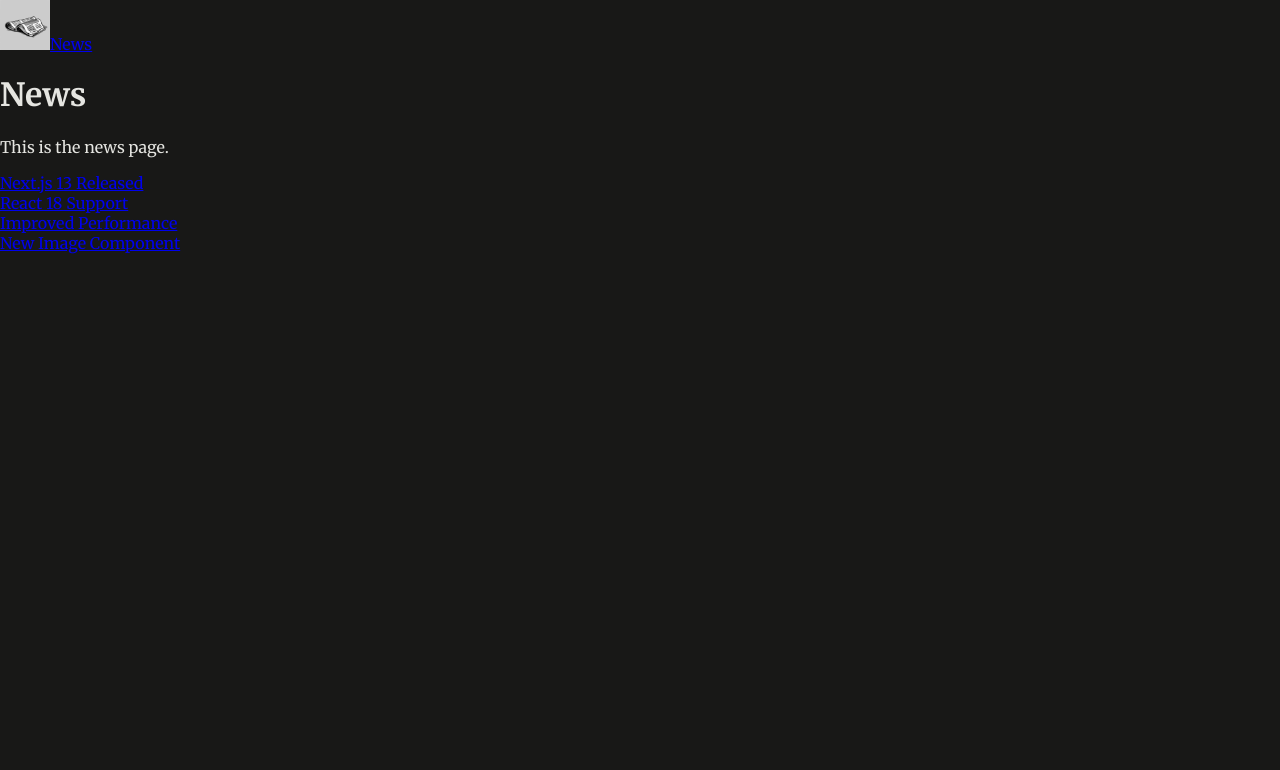
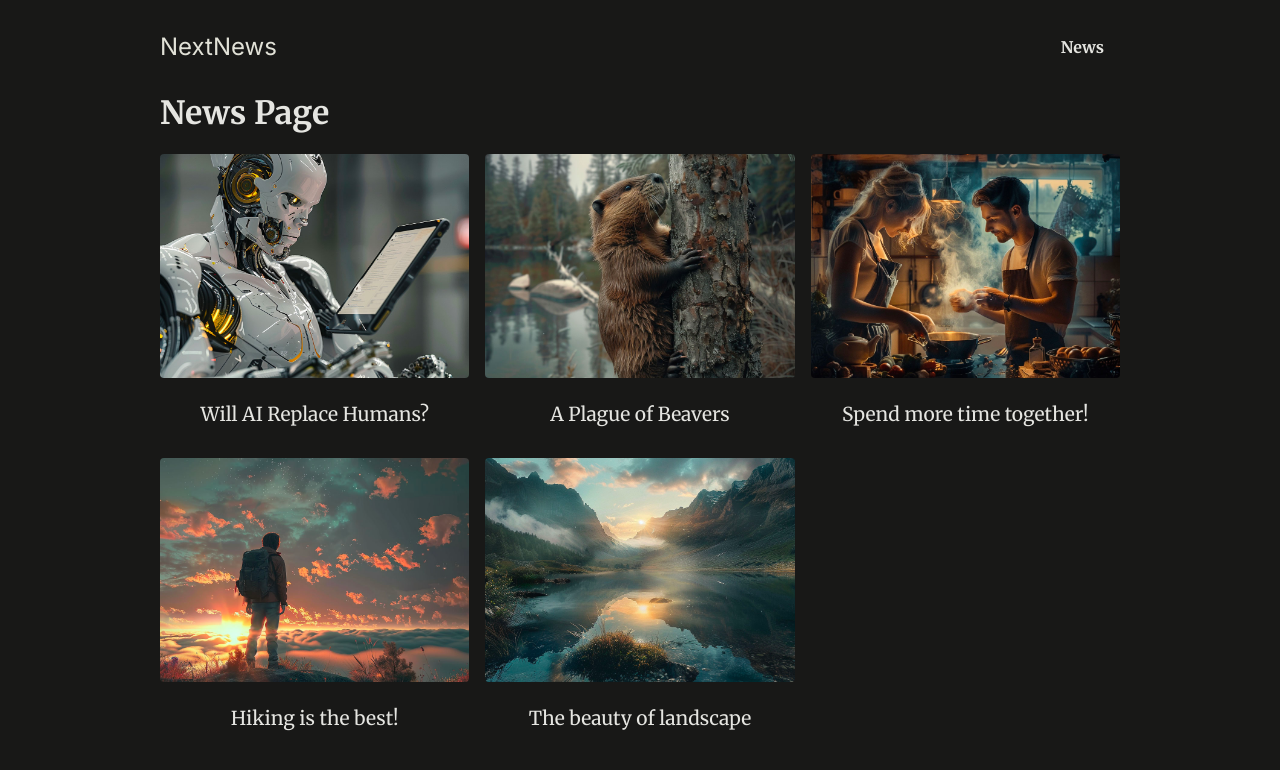
Before and after one commit to jacobgarcia72/news-site, a Next.js app: page /news in a window 1280 px wide. Shown: the top 770 px of the page. Built offline with nearby package versions, Linux system fonts and the light colour scheme.

Commit message:
dummy data and styling

```diff
--- a/app/layout.js
+++ b/app/layout.js
@@ -10,8 +10,10 @@
  return (
     <html lang="en">
       <body>
-        <MainHeader />
-        {children}
+        <div id="page">
+          <MainHeader />
+          {children}
+        </div>
       </body>
     </html>
   )
--- a/app/news/page.js
+++ b/app/news/page.js
@@ -1,16 +1,16 @@
-import articles from "@/lib/articles";
+import articles from "@/lib/dummy-articles";
 import Link from "next/link";
 
 export default function News() {
     return (
         <main>
-            <h1>News</h1>
-            <p>This is the news page.</p>
-            <ul>
+            <h1>News Page</h1>
+            <ul className="news-list">
                 {articles.map((article) => (
                     <li key={article.id}>
-                        <Link href={`/news/${article.id}`}>
-                            {article.title}
+                        <Link href={`/news/${article.slug}`}>
+                            <img src={`/images/news/${article.image}`} alt={article.title} />
+                            <span>{article.title}</span>
                         </Link>
                     </li>
                 ))}
--- a/components/main-header/main-header.js
+++ b/components/main-header/main-header.js
@@ -1,14 +1,18 @@
-import Image from "next/image";
-import Link from "next/link";
-import logoImg from '@/assets/logo.jpg';
+import Link from 'next/link';
 
 export default function MainHeader() {
-    return (
-        <header>
-            <Link href="/">
-                <Image src={logoImg} alt="Logo" width={50} height={50} priority />
-            </Link>
+  return (
+    <header id="main-header">
+      <div id="logo">
+        <Link href="/">NextNews</Link>
+      </div>
+      <nav>
+        <ul>
+          <li>
             <Link href="/news">News</Link>
-        </header>
-    )
+          </li>
+        </ul>
+      </nav>
+    </header>
+  );
 }
--- a/lib/articles.js
+++ /dev/null
@@ -1,22 +0,0 @@
-export default [
-    {
-        id: 1,
-        title: 'Next.js 13 Released',
-        content: 'Next.js 13 has been released with new features and improvements.'
-    },
-    {
-        id: 2,
-        title: 'React 18 Support',
-        content: 'Next.js now fully supports React 18 and its new features.'
-    },
-    {
-        id: 3,
-        title: 'Improved Performance',
-        content: 'Next.js 13 includes performance optimizations for faster page loads.'
-    },
-    {
-        id: 4,
-        title: 'New Image Component',
-        content: 'Next.js 13 introduces a new Image component with better performance and features.'
-    }
-]
--- /dev/null
+++ b/lib/dummy-articles.js
@@ -0,0 +1,43 @@
+export default [
+  {
+    id: 'n1',
+    slug: 'will-ai-replace-humans',
+    title: 'Will AI Replace Humans?',
+    image: 'ai-robot.jpg',
+    date: '2021-07-01',
+    content:
+      'Since late 2022 AI is on the rise and therefore many people worry whether AI will replace humans. The answer is not that simple. AI is a tool that can be used to automate tasks, but it can also be used to augment human capabilities. The future is not set in stone, but it is clear that AI will play a big role in the future. The question is how we will use it.',
+  },
+  {
+    id: 'n2',
+    slug: 'beaver-plague',
+    title: 'A Plague of Beavers',
+    image: 'beaver.jpg',
+    date: '2022-05-01',
+    content: 'Beavers are taking over the world. They are building dams everywhere and flooding entire cities. What can we do to stop them?',
+  },
+  {
+    id: 'n3',
+    slug: 'couple-cooking',
+    title: 'Spend more time together!',
+    image: 'couple-cooking.jpg',
+    date: '2024-03-01',
+    content: 'Cooking together is a great way to spend more time with your partner. It is fun and you get to eat something delicious afterwards. What are you waiting for? Get cooking!',
+  },
+  {
+    id: 'n4',
+    slug: 'hiking',
+    title: 'Hiking is the best!',
+    image: 'hiking.jpg',
+    date: '2024-01-01',
+    content: 'Hiking is a great way to get some exercise and enjoy the great outdoors. It is also a great way to clear your mind and reduce stress. So what are you waiting for? Get out there and start hiking!',
+  },
+  {
+    id: 'n5',
+    slug: 'landscape',
+    title: 'The beauty of landscape',
+    image: 'landscape.jpg',
+    date: '2022-07-01',
+    content: 'Landscape photography is a great way to capture the beauty of nature. It is also a great way to get outside and enjoy the great outdoors. So what are you waiting for? Get out there and start taking some pictures!',
+  },
+];
```
Also changed, not shown: app/news/[slug]/page.js (+9 -7 lines).
